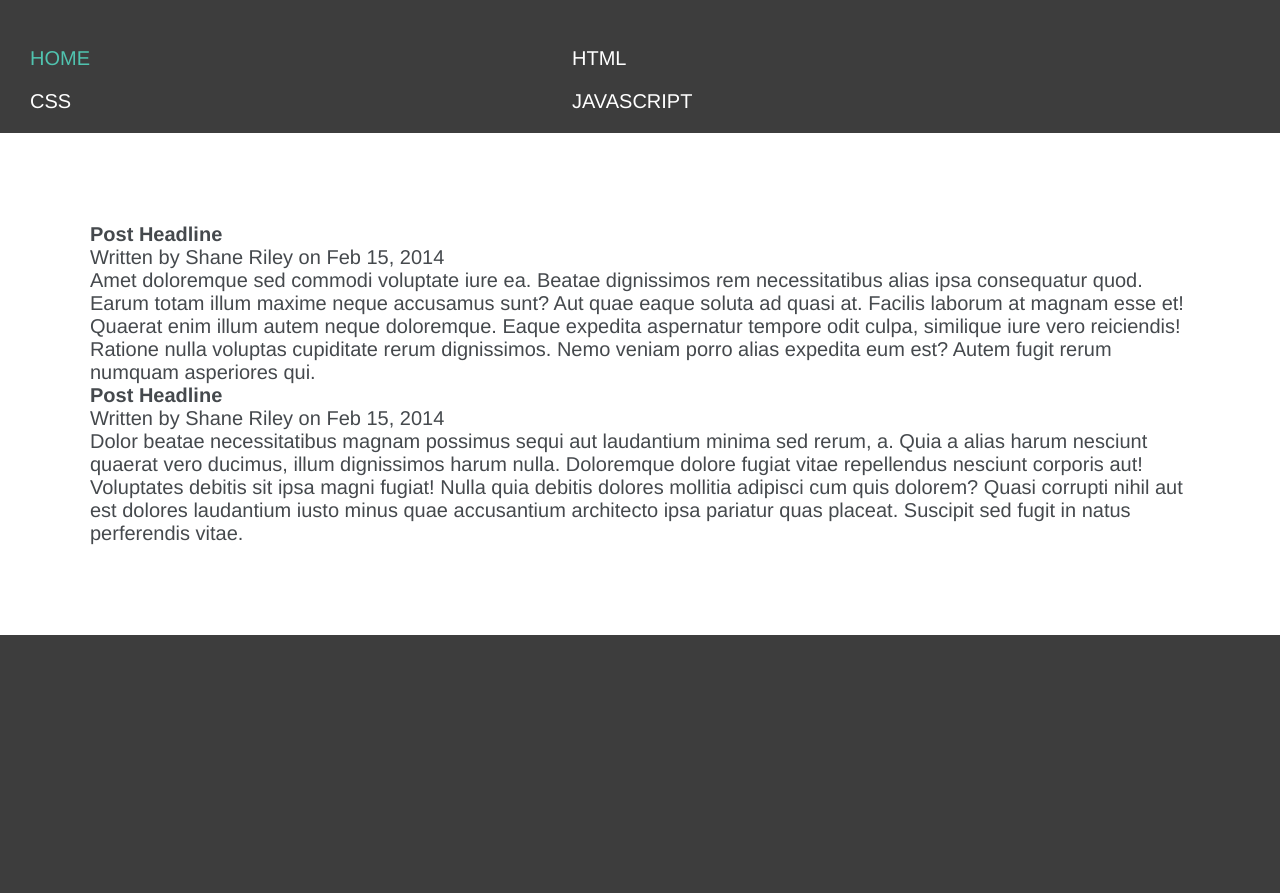
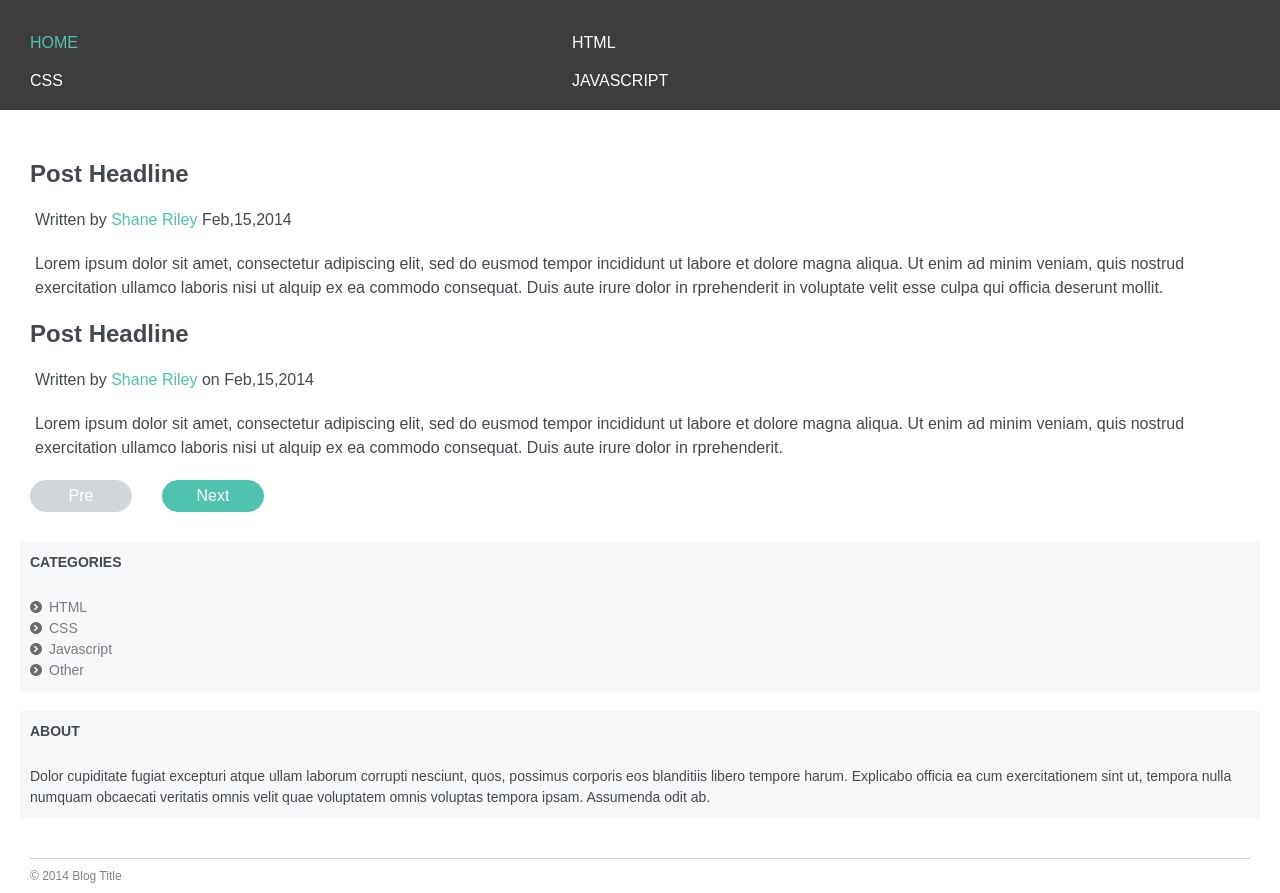
Before and after one commit to KatherineEbel/html_css_launchschool, a plain HTML site: page responsive_blog/index.html in a window 1280 px wide. Shown: the part 251-1144 px from the top of the page. Before the commit the page ends 886 px from the top, so only its background shows below. Drawn offline with Linux system fonts and the light colour scheme.

Commit message:
completed index page

```diff
--- a/responsive_blog/index.html
+++ b/responsive_blog/index.html
@@ -4,7 +4,7 @@
   <meta charset="UTF-8">
   <meta name="viewport" content="width=device-width, initial-scale=1">
   <link rel="stylesheet" href="styles.css" media="all">
-  <title>Blog</title>
+  <title>Blog Title</title>
 </head>
 <body>
   <header>
@@ -23,21 +23,42 @@
     </nav>
   </header>
   <main>
+    <section>
       <article>
         <h2>
           Post Headline
         </h2>
-      <p>Written by <span>Shane Riley</span> on Feb 15, 2014</p>
+        <p>Written by <a href="#">Shane Riley</a> <time datetime="2014-02-15">Feb,15,2014</time></p>
         <p>
-        Amet doloremque sed commodi voluptate iure ea. Beatae dignissimos rem necessitatibus alias ipsa consequatur quod. Earum totam illum maxime neque accusamus sunt? Aut quae eaque soluta ad quasi at. Facilis laborum at magnam esse et! Quaerat enim illum autem neque doloremque. Eaque expedita aspernatur tempore odit culpa, similique iure vero reiciendis! Ratione nulla voluptas cupiditate rerum dignissimos. Nemo veniam porro alias expedita eum est? Autem fugit rerum numquam asperiores qui.
+          Lorem ipsum dolor sit amet, consectetur adipiscing elit, sed do eusmod tempor incididunt ut labore et dolore magna aliqua. Ut enim ad minim veniam, quis nostrud exercitation ullamco laboris nisi ut alquip ex ea commodo consequat. Duis aute irure dolor in rprehenderit in voluptate velit esse culpa qui officia deserunt mollit.
         </p>
       </article>
       <article>
         <h2>Post Headline</h2>
-      <p>Written by <span>Shane Riley</span> on Feb 15, 2014</p>
+        <p>Written by <a href="#">Shane Riley</a> on <time datetime="2014-02-15">Feb,15,2014</time></p>
         <p>
-        Dolor beatae necessitatibus magnam possimus sequi aut laudantium minima sed rerum, a. Quia a alias harum nesciunt quaerat vero ducimus, illum dignissimos harum nulla. Doloremque dolore fugiat vitae repellendus nesciunt corporis aut! Voluptates debitis sit ipsa magni fugiat! Nulla quia debitis dolores mollitia adipisci cum quis dolorem? Quasi corrupti nihil aut est dolores laudantium iusto minus quae accusantium architecto ipsa pariatur quas placeat. Suscipit sed fugit in natus perferendis vitae.
+          Lorem ipsum dolor sit amet, consectetur adipiscing elit, sed do eusmod tempor incididunt ut labore et dolore magna aliqua. Ut enim ad minim veniam, quis nostrud exercitation ullamco laboris nisi ut alquip ex ea commodo consequat. Duis aute irure dolor in rprehenderit.
         </p>
       </article>
+      <a class="prev button" href="#">Pre</a><a class="next button" href="#">Next</a>
+    </section>
+    <section>
+      <h3>Categories</h3>
+      <ul>
+        <li><a href="html.html">Html</li>
+        <li><a href="css.html">Css</li>
+        <li><a href="javascript.html">Javascript</a></li>
+        <li><a href="#">Other</a></li>
+    </section>
+    <section>
+      <h3>About</h3>
+      <p>
+        Dolor cupiditate fugiat excepturi atque ullam laborum corrupti nesciunt, quos, possimus corporis eos blanditiis libero tempore harum. Explicabo officia ea cum exercitationem sint ut, tempora nulla numquam obcaecati veritatis omnis velit quae voluptatem omnis voluptas tempora ipsam. Assumenda odit ab.
+      </p>
+    </section>
+  </main>
+  <footer>
+    <p>&copy; 2014 Blog Title</p>
+  </footer>
 </body>
 </html>
--- a/responsive_blog/styles.css
+++ b/responsive_blog/styles.css
@@ -1,19 +1,22 @@
 @import url("whitespace-reset.css");
 
 body {
-  font: 20px Helvetica, Arial, sans-serif;
-  background: #3d3d3d;
+  font: 16px Arial, sans-serif;
+}
+
+a {
+  text-decoration: none;
 }
 
 header {
   padding-top: 100px;
+  background: #3d3d3d;
 }
 
 header h1 {
   color: #fff;
   font-size: 2.5em;
   letter-spacing: 6px;
-  text-transform: uppercase;
   text-align: center;
   padding-bottom: 90px;
   margin-bottom: 50px;
@@ -34,6 +37,7 @@ header a {
 }
 
 nav {
+  overflow: hidden;
 }
 
 nav a {
@@ -59,7 +63,93 @@ nav li {
 
 main {
   clear: left;
-  padding: 90px;
   background: #fff;
   color: #45494d;
+  padding: 20px 0;
 }
+
+h2 {
+  font-size: 24px;
+}
+
+article p {
+  margin: 20px 5px;
+  line-height: 150%;
+  text-align: left;
+}
+
+p a {
+  color: #50c3af;
+}
+
+/* button styles */
+
+.button {
+  display: inline-block;
+  height: 30px;
+  width: 100px;
+  line-height: 30px;
+  color: white;
+  text-align: center;
+  border-radius: 20px;
+}
+
+.button.prev {
+  background: #d2d5da;
+  border: 1px solid #d2d5da;
+}
+
+.button.next {
+  background: #50c3af;
+  border: 1px solid #50c3af;
+}
+
+.button:first-of-type {
+  margin: 0 30px 0 0;
+}
+
+section {
+  margin: 20px 20px;
+  padding: 10px 10px;
+}
+
+section:nth-last-of-type(-n+2),
+section ul a {
+  font-size: 14px;
+  line-height: 150%;
+  background: #f6f7f8;
+}
+
+section ul a {
+  color: #787b80;
+}
+
+section li:nth-child(-n+3) a,
+header h1,
+h3 {
+  text-transform: uppercase;
+}
+
+section ul li::before {
+  display: inline-block;
+  margin-right: 5px;
+  content: "";
+  vertical-align: middle;
+  height: 14px;
+  width: 14px;
+  background: transparent url("images/see-more.png") 0 0 no-repeat;
+}
+
+h3 {
+  margin-bottom: 24px;
+}
+
+/* footer styles */
+footer {
+  border-top: thin solid #d0d0d0;
+  font-size: 12px;
+  background: #fff;
+  color: #7e8287;
+  padding: 10px 0;
+  margin: 0 30px;
+}
```
Also changed, not shown: responsive_blog/images/see-more.png (added), responsive_blog/style.css (deleted). Lines whose indentation alone changed are shown as unchanged.
